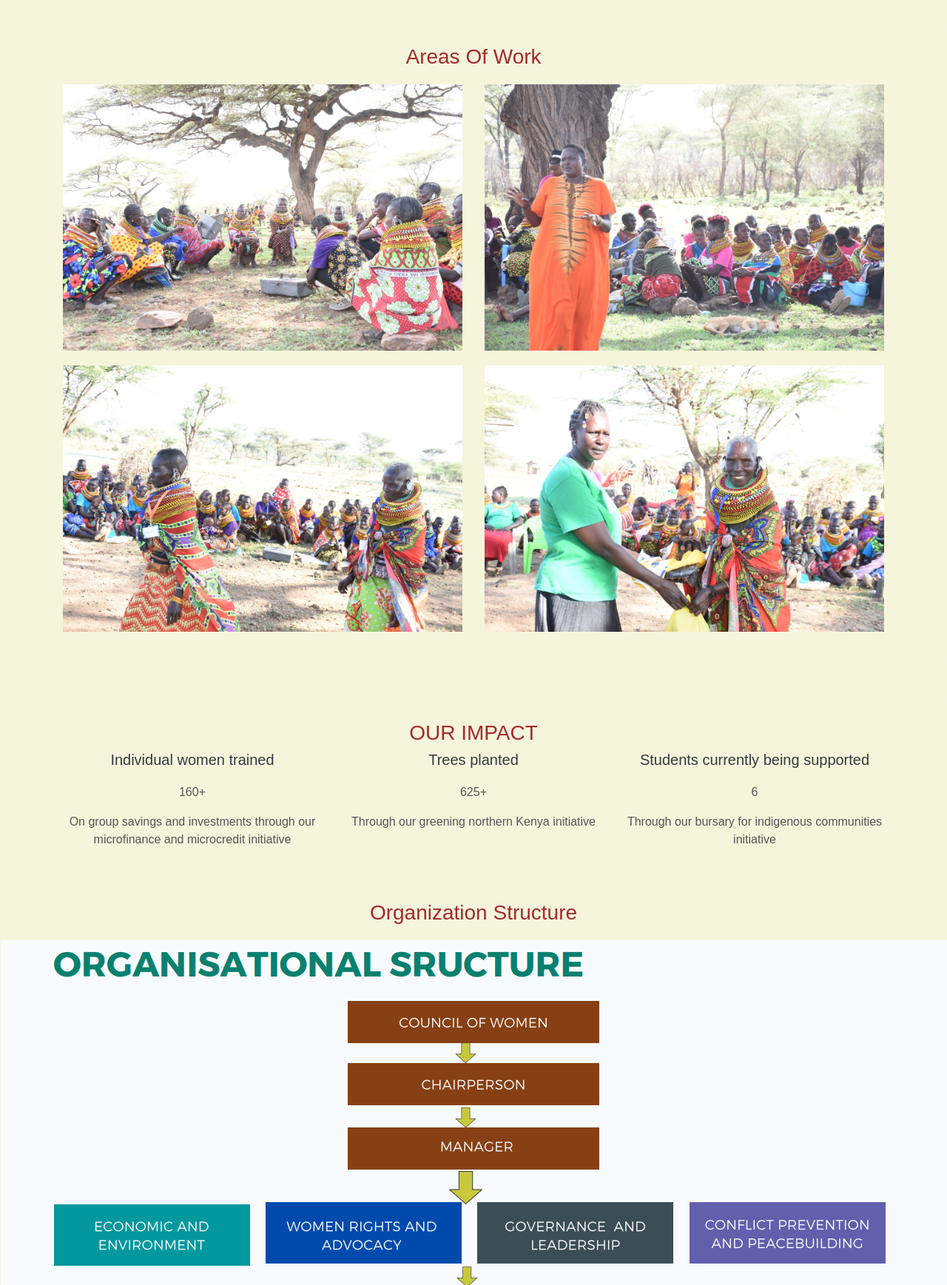
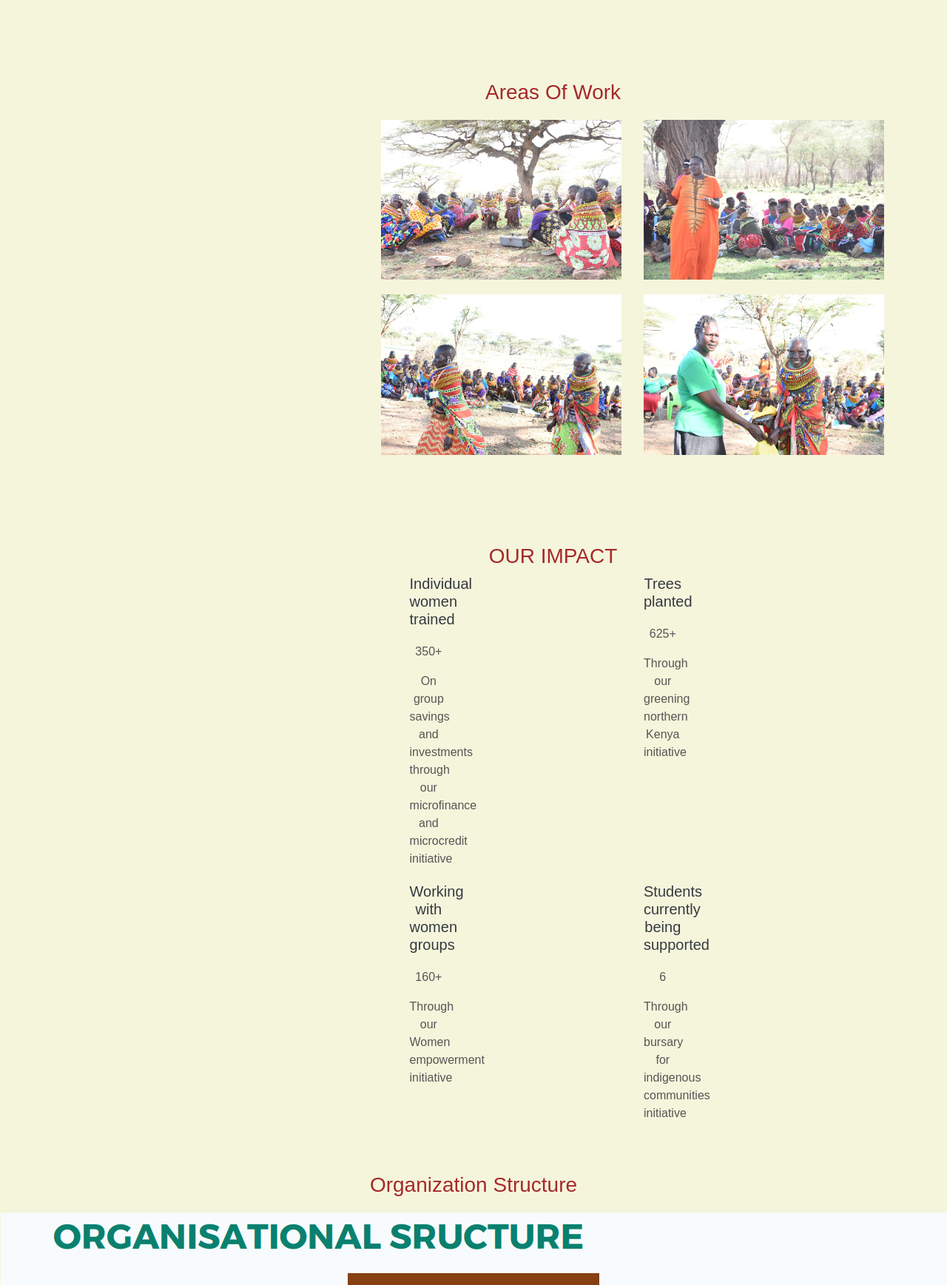
Before and after one commit to SydneyWamalwa/queenofpeace, a Flask app: page / in a window 1280 px wide. Shown: the part 1304-3041 px from the top of the page at 74% size. Run offline with Flask 2, Linux system fonts and the light colour scheme; some libraries are stand-ins or nearby versions; grey boxes are pictures that could not be loaded.

Commit message:
added  women group

```diff
--- a/templates/index.html
+++ b/templates/index.html
@@ -307,6 +307,8 @@
 
 .impact-item {
     margin-bottom: 20px;
+    text-align: center;
+    width: calc(25% - 20px); /* Adjust width as needed */
 }
 
 .impact-item h3 {
@@ -322,6 +324,7 @@
 #impact h2{
     color: brown;
 }
+
 
 #founder {
     text-align: center;
@@ -429,10 +432,12 @@
             margin-bottom: 20px; /* Add margin between the heading and board items */
         }
 
+
         .container {
             display: flex;
             justify-content: space-around;
             flex-wrap: wrap;
+            text-align: center;
         }
 
         .boarditem {
@@ -458,6 +463,10 @@
         .read-more-link {
             cursor: pointer;
             color: blue;
+        }
+
+        .row{
+            margin-left: 200px;
         }
 
 
@@ -788,13 +797,13 @@
     </section>
 
     <section id="impact">
-        <div class="container">
-            <div class="row">
-                <div class="col-md-12">
+        <div class="container d-flex align-items-center justify-content-center" style="height: 100vh;">
+            <div class="row justify-content-center">
+                <div class="col-md-11 text-center pl-15">
                     <h2>OUR IMPACT</h2>
 
                     <div class="row">
-                        <div class="col-md-4">
+                        <div class="col-md-6">
                             <div class="impact-item">
                                 <h3>Individual women trained</h3>
                                 <p id="womenTrained">0+</p>
@@ -802,7 +811,7 @@
                             </div>
                         </div>
 
-                        <div class="col-md-4">
+                        <div class="col-md-6">
                             <div class="impact-item">
                                 <h3>Trees planted</h3>
                                 <p id="treesPlanted">0+</p>
@@ -810,7 +819,15 @@
                             </div>
                         </div>
 
-                        <div class="col-md-4">
+                        <div class="col-md-6">
+                            <div class="impact-item">
+                                <h3>Working with women groups</h3>
+                                <p id="women_groups">0+</p>
+                                <p>Through our Women empowerment initiative</p>
+                            </div>
+                        </div>
+
+                        <div class="col-md-6">
                             <div class="impact-item">
                                 <h3>Students currently being supported</h3>
                                 <p id="studentsSupported">0+</p>
@@ -981,7 +998,8 @@
 
 
     <footer>
-        <p>&copy; 2024 Queen Of Peace Initiative. All rights reserved.</p>
+        <p>&copy; 2024 Queen Of Peace Initiative. All rights reserved.</p><br>
+        <p>Developed by Dunda Technologies:+254714359080</p>
     </footer>
 
     <script src="https://code.jquery.com/jquery-3.5.1.slim.min.js"></script>
@@ -1106,8 +1124,9 @@
     // Function to handle the animation of impact numbers
     function animateImpactNumbers() {
         // Call animateValue for each impact number
-        animateValue(document.getElementById('womenTrained'), 0, 160, 2000);
+        animateValue(document.getElementById('womenTrained'), 0, 350, 2000);
         animateValue(document.getElementById('treesPlanted'), 0, 4000, 2000);
+        animateValue(document.getElementById('women_groups'), 0, 160, 2000);
         animateValue(document.getElementById('studentsSupported'), 0, 6, 2000);
     }
 
```
Also changed, not shown: 1 other file.
